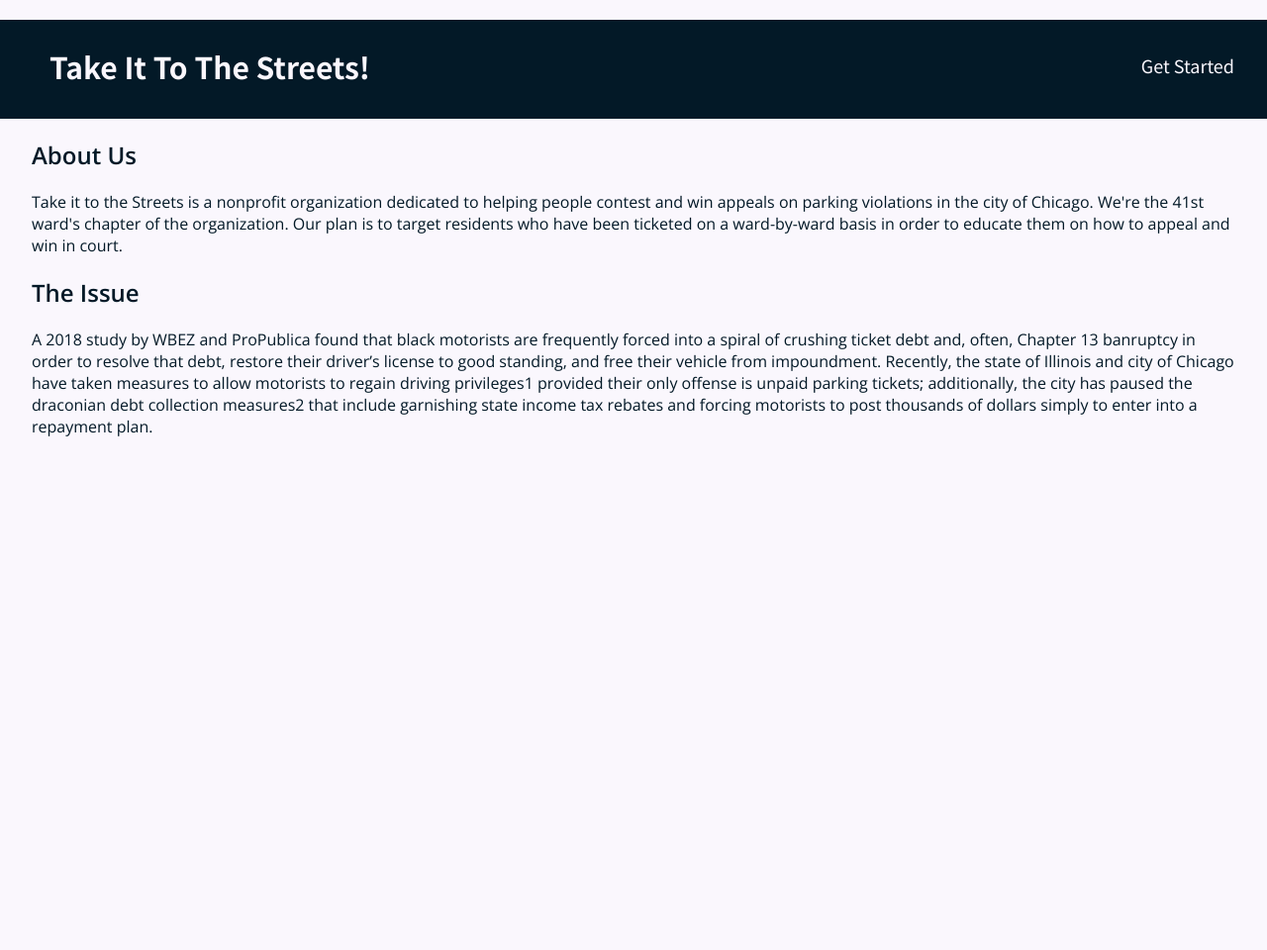
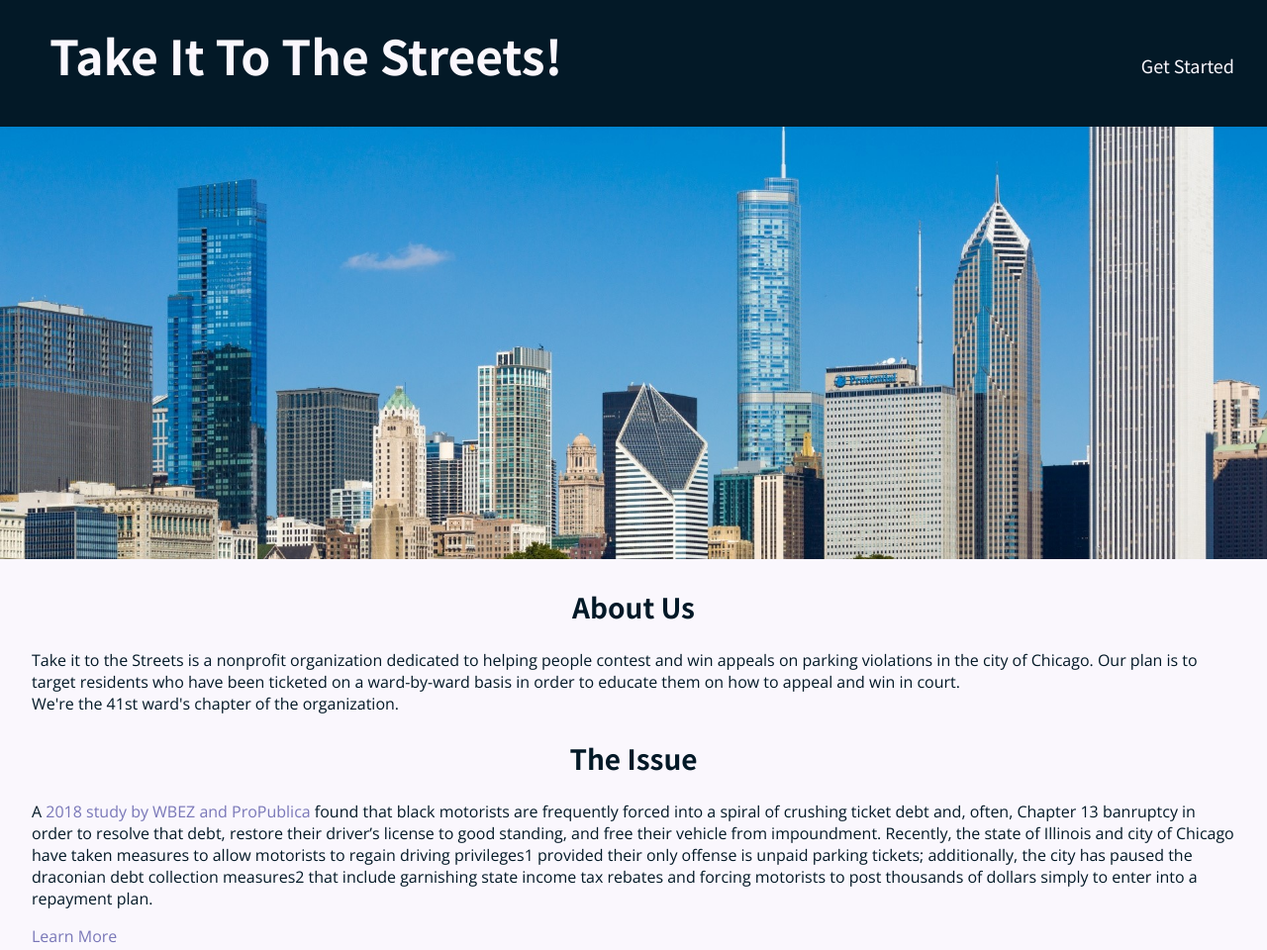
Before and after one commit to tsoutonglang/com421-team5, a plain HTML site: page index.html in a window 1280 px wide. Shown: the whole page at 99% size. Before the commit the page ends 800 px from the top, so only its background shows below. Drawn offline with nearby package versions, Linux system fonts and the light colour scheme.

Commit message:
image, link buttons

```diff
--- a/index.html
+++ b/index.html
@@ -24,12 +24,14 @@
     </nav>
 </header>
 
+<img src="./img/skyline.jpg" alt="The skyline of Chicago as seen from Lake Michigan." id="banner"/>
+
 <div id="page">
     <h2>About Us</h2>
-    <p>Take it to the Streets is a nonprofit organization dedicated to helping people contest and win appeals on parking violations in the city of Chicago. We're the 41st ward's chapter of the organization. Our plan is to target residents who have been ticketed on a ward-by-ward basis in order to educate them on how to appeal and win in court.</p>
+    <p>Take it to the Streets is a nonprofit organization dedicated to helping people contest and win appeals on parking violations in the city of Chicago. Our plan is to target residents who have been ticketed on a ward-by-ward basis in order to educate them on how to appeal and win in court.<br> We're the 41st ward's chapter of the organization.</p>
 
     <h2>The Issue</h2>
-    <p>A 2018 study by WBEZ and ProPublica found that black motorists are frequently forced into a
+    <p>A <a href="https://features.propublica.org/driven-into-debt/chicago-ticket-debt-bankruptcy/">2018 study by WBEZ and ProPublica</a> found that black motorists are frequently forced into a
         spiral of crushing ticket debt and, often, Chapter 13 banruptcy in order to resolve that debt,
         restore their driver’s license to good standing, and free their vehicle from impoundment.
         Recently, the state of Illinois and city of Chicago have taken measures to allow motorists to
@@ -41,6 +43,8 @@
         plan.
         </p>
 
+    <a href="./issue">Learn More</a>
+
 </div>
 
 </body>
--- a/style.css
+++ b/style.css
@@ -22,7 +22,9 @@ body {
 /* * * NAVIGATION * * */
 nav {
   background-color: #031927;
-  height: 100px;
+  width: 100%;
+  position: fixed;
+  top: 0;
 }
 
 nav ul {
@@ -46,6 +48,10 @@ nav li a {
   padding: 15px;
 }
 
+#banner {
+  width: 100%;
+}
+
 /* * * HEADERS * * */
 
 h1 a {
@@ -53,11 +59,21 @@ h1 a {
   font-family: "Noto Sans JP";
   font-weight: 700;
   color: #faf7fd;
-  margin-top: 25px;
   margin-left: 50px;
-  font-size: 30px;
   float: left;
+}
+
+h1 a {
+  font-size: 2em;
   text-decoration: none;
+}
+
+h2 {
+  font-family: "Noto Sans JP";
+  font-weight: 700;
+  color: #031927;
+  font-size: 1.75em;
+  text-align: center;
 }
 
 #page {
@@ -65,3 +81,8 @@ h1 a {
   margin-left: auto;
   margin-right: auto;
 }
+
+a {
+  color: #7977b8;
+  text-decoration: none;
+}
```
Also changed, not shown: img/skyline.jpg (added).
